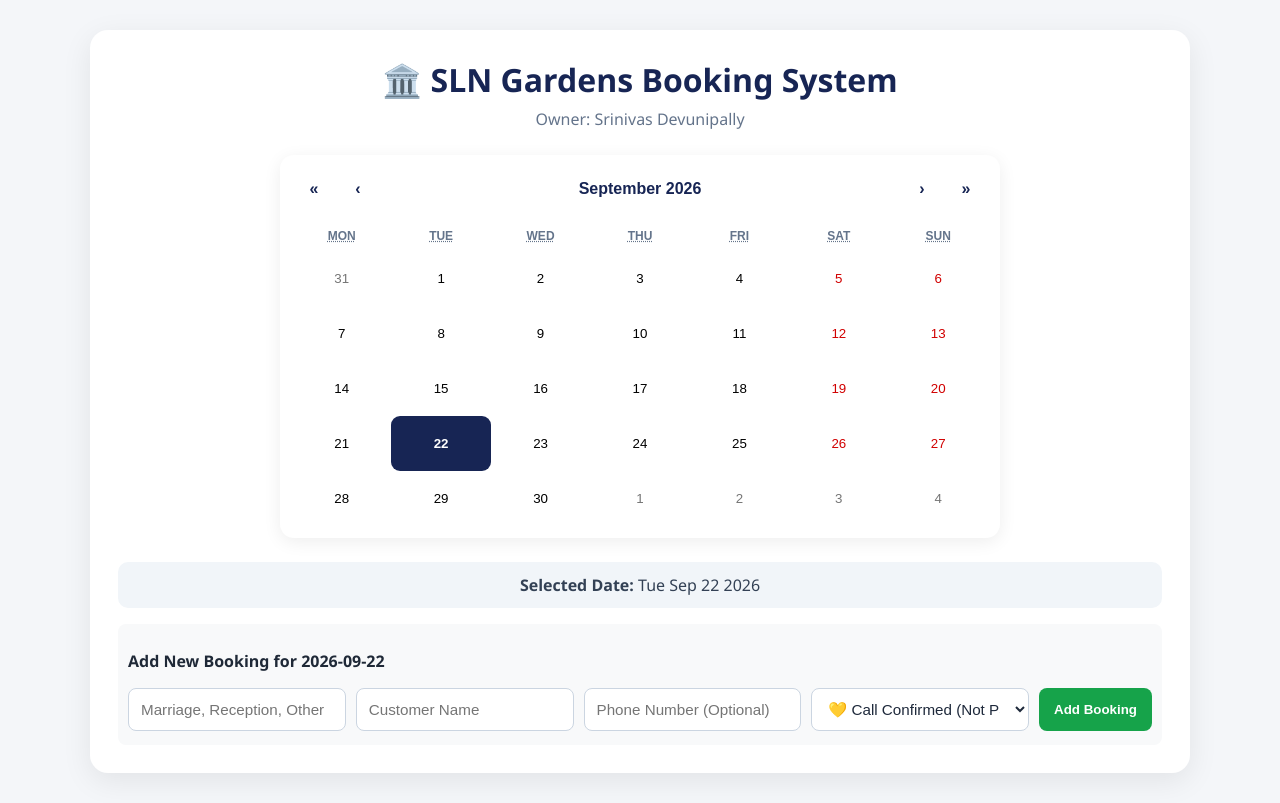
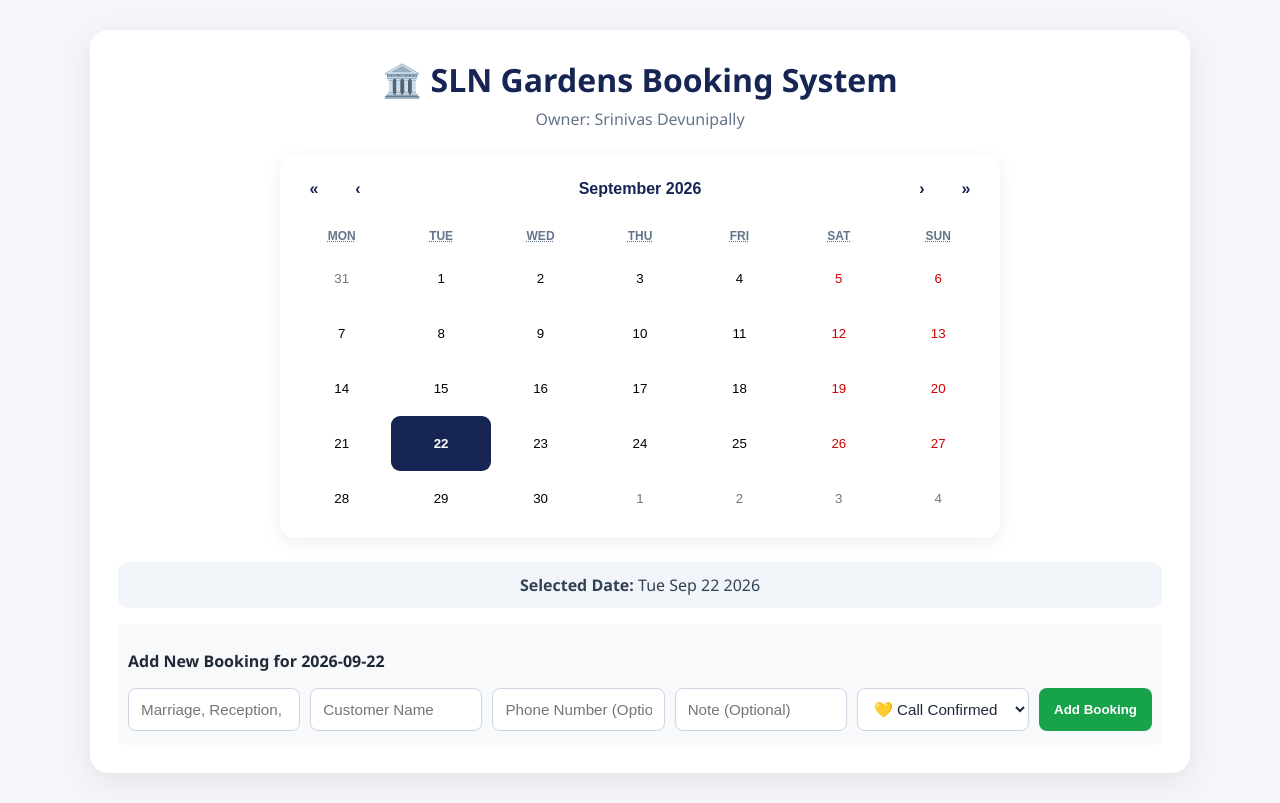
Before and after one commit to rupadevunipally9-byte/sln-gardens-booking-app, a React (Create React App) app: page / in a window 1280 px wide. Built offline with nearby package versions, Linux system fonts and the light colour scheme; no server answers; the database is empty.

Commit message:
Refactor date formatting and booking table logic
Refactor date handling and improve readability in App.js.

```diff
--- a/src/App.js
+++ b/src/App.js
@@ -5,9 +5,22 @@ import './App.css';
 import { db } from './firebase';
 import { ref, onValue, push, update, remove } from "firebase/database";
 
+// Get date in local format: YYYY-MM-DD
+function formatLocalDate(date) {
+  const year = date.getFullYear();
+  const month = String(date.getMonth() + 1).padStart(2, '0');
+  const day = String(date.getDate()).padStart(2, '0');
+
+  return `${year}-${month}-${day}`;
+}
+
 function getTileClass(date, bookings) {
-  const dateStr = date.toISOString().slice(0, 10);
-  const bookingsForDate = bookings.filter(b => b.date === dateStr);
+  const dateStr = formatLocalDate(date);
+
+  const bookingsForDate = bookings.filter(
+    b => b.date === dateStr
+  );
+
   if (bookingsForDate.length === 0) return '';
 
   let hasRed = false;
@@ -16,10 +29,15 @@ function getTileClass(date, bookings) {
   let hasYellow = false;
 
   bookingsForDate.forEach(booking => {
-    if (booking.status === 'completedNotPaid') hasRed = true;
-    else if (booking.status === 'completedPaid') hasGreen = true;
-    else if (booking.status === 'prepaid') hasBlue = true;
-    else if (booking.status === 'call') hasYellow = true;
+    if (booking.status === 'completedNotPaid') {
+      hasRed = true;
+    } else if (booking.status === 'completedPaid') {
+      hasGreen = true;
+    } else if (booking.status === 'prepaid') {
+      hasBlue = true;
+    } else if (booking.status === 'call') {
+      hasYellow = true;
+    }
   });
 
   if (hasRed) return 'red-tile';
@@ -30,8 +48,16 @@ function getTileClass(date, bookings) {
   return '';
 }
 
-function BookingsTable({ bookings, dateStr, onEdit, onComplete, onDelete }) {
-  const dateBookings = bookings.filter(b => b.date === dateStr);
+function BookingsTable({
+  bookings,
+  dateStr,
+  onEdit,
+  onComplete,
+  onDelete
+}) {
+  const dateBookings = bookings.filter(
+    b => b.date === dateStr
+  );
 
   if (dateBookings.length === 0) return null;
 
@@ -39,7 +65,9 @@ function BookingsTable({ bookings, dateStr, onEdit, onComplete, onDelete }) {
     const today = new Date();
     today.setHours(0, 0, 0, 0);
 
-    const d = new Date(dstr);
+    const [year, month, day] = dstr.split('-').map(Number);
+
+    const d = new Date(year, month - 1, day);
     d.setHours(0, 0, 0, 0);
 
     return d < today;
@@ -50,12 +78,14 @@ function BookingsTable({ bookings, dateStr, onEdit, onComplete, onDelete }) {
       <h3>Bookings for {dateStr}</h3>
 
       <table className="responsive-table">
+
         <thead>
           <tr>
             <th>ID</th>
             <th>Event Type</th>
             <th>Customer Name</th>
             <th>Phone Number</th>
+            <th>Note</th>
             <th>Status</th>
             <th>Payment Action</th>
             <th>Complete Event</th>
@@ -65,38 +95,57 @@ function BookingsTable({ bookings, dateStr, onEdit, onComplete, onDelete }) {
 
         <tbody>
           {dateBookings.map((b, idx) => {
+
             const past = isPastDate(b.date);
 
             let rowColor = '';
 
-            if (b.status === 'prepaid') rowColor = 'row-blue';
-            else if (b.status === 'call') rowColor = 'row-yellow';
-            else if (b.status === 'completedPaid') rowColor = 'row-green';
-            else if (b.status === 'completedNotPaid') rowColor = 'row-red';
+            if (b.status === 'prepaid') {
+              rowColor = 'row-blue';
+            } else if (b.status === 'call') {
+              rowColor = 'row-yellow';
+            } else if (b.status === 'completedPaid') {
+              rowColor = 'row-green';
+            } else if (b.status === 'completedNotPaid') {
+              rowColor = 'row-red';
+            }
 
             return (
-              <tr key={b.key || idx} className={rowColor}>
+              <tr
+                key={b.key || idx}
+                className={rowColor}
+              >
+
                 <td>{b.id}</td>
 
                 <td>{b.type}</td>
 
                 <td>{b.name}</td>
 
+                {/* Optional phone */}
                 <td>{b.phone || '—'}</td>
 
+                {/* Optional note */}
+                <td>{b.note || '—'}</td>
+
                 <td>
-                  {b.status === 'prepaid' && '💙 PAID (Booked)'}
+                  {b.status === 'prepaid' &&
+                    '💙 PAID (Booked)'}
 
-                  {b.status === 'call' && '💛 Call Confirmed (Not Paid)'}
+                  {b.status === 'call' &&
+                    '💛 Call Confirmed (Not Paid)'}
 
-                  {b.status === 'completedPaid' && '💚 Completed & Paid'}
+                  {b.status === 'completedPaid' &&
+                    '💚 Completed & Paid'}
 
                   {b.status === 'completedNotPaid' &&
                     '❤️ Completed - PAYMENT PENDING'}
                 </td>
 
                 <td>
-                  {(b.status === 'call' || b.status === 'prepaid') && (
+                  {(b.status === 'call' ||
+                    b.status === 'prepaid') && (
+
                     <button
                       onClick={() => onEdit(b.key, b)}
                       className="primary-btn"
@@ -109,6 +158,7 @@ function BookingsTable({ bookings, dateStr, onEdit, onComplete, onDelete }) {
 
                   {(b.status === 'completedPaid' ||
                     b.status === 'completedNotPaid') && (
+
                     <span style={{ color: '#666' }}>
                       Event Completed
                     </span>
@@ -116,8 +166,11 @@ function BookingsTable({ bookings, dateStr, onEdit, onComplete, onDelete }) {
                 </td>
 
                 <td>
-                  {(b.status === 'call' || b.status === 'prepaid') &&
+
+                  {(b.status === 'call' ||
+                    b.status === 'prepaid') &&
                     past && (
+
                     <button
                       onClick={() => onComplete(b.key)}
                       className="success-btn"
@@ -126,8 +179,10 @@ function BookingsTable({ bookings, dateStr, onEdit, onComplete, onDelete }) {
                     </button>
                   )}
 
-                  {(b.status === 'call' || b.status === 'prepaid') &&
+                  {(b.status === 'call' ||
+                    b.status === 'prepaid') &&
                     !past && (
+
                     <span
                       style={{
                         color: '#0d6efd',
@@ -140,6 +195,7 @@ function BookingsTable({ bookings, dateStr, onEdit, onComplete, onDelete }) {
 
                   {(b.status === 'completedPaid' ||
                     b.status === 'completedNotPaid') && (
+
                     <span
                       style={{
                         color: '#198754',
@@ -149,48 +205,66 @@ function BookingsTable({ bookings, dateStr, onEdit, onComplete, onDelete }) {
                       ✓ Event Over
                     </span>
                   )}
+
                 </td>
 
                 <td>
+
                   <button
                     onClick={() => onDelete(b.key)}
                     className="danger-btn"
                   >
                     Delete
                   </button>
+
                 </td>
+
               </tr>
             );
           })}
         </tbody>
+
       </table>
     </div>
   );
 }
 
 function AddBookingForm({ dateStr, onAdd }) {
+
   const [type, setType] = useState("");
   const [name, setName] = useState("");
+
+  // Optional fields
   const [phone, setPhone] = useState("");
+  const [note, setNote] = useState("");
+
   const [status, setStatus] = useState("call");
 
   const handleSubmit = (e) => {
+
     e.preventDefault();
 
     if (type.trim() && name.trim()) {
+
       onAdd({
         id: Date.now(),
         date: dateStr,
-        type,
-        name,
+        type: type.trim(),
+        name: name.trim(),
+
+        // Optional fields
         phone: phone.trim(),
+        note: note.trim(),
+
         status,
         paid: status === 'prepaid'
       });
 
+      // Clear form
       setType("");
       setName("");
       setPhone("");
+      setNote("");
       setStatus("call");
     }
   };
@@ -204,13 +278,16 @@ function AddBookingForm({ dateStr, onAdd }) {
         borderRadius: '8px'
       }}
     >
+
       <h3 style={{ fontSize: '1rem' }}>
         Add New Booking for {dateStr}
       </h3>
 
       <form onSubmit={handleSubmit}>
+
         <div className="responsive-form-row">
 
+          {/* Event Type - Required */}
           <input
             value={type}
             onChange={e => setType(e.target.value)}
@@ -219,6 +296,7 @@ function AddBookingForm({ dateStr, onAdd }) {
             required
           />
 
+          {/* Customer Name - Required */}
           <input
             value={name}
             onChange={e => setName(e.target.value)}
@@ -227,6 +305,7 @@ function AddBookingForm({ dateStr, onAdd }) {
             required
           />
 
+          {/* Phone - Optional */}
           <input
             type="tel"
             value={phone}
@@ -235,11 +314,22 @@ function AddBookingForm({ dateStr, onAdd }) {
             className="responsive-input"
           />
 
+          {/* Note - Optional */}
+          <input
+            type="text"
+            value={note}
+            onChange={e => setNote(e.target.value)}
+            placeholder="Note (Optional)"
+            className="responsive-input"
+          />
+
+          {/* Status */}
           <select
             value={status}
             onChange={e => setStatus(e.target.value)}
             className="responsive-input"
           >
+
             <option value="call">
               💛 Call Confirmed (Not Paid)
             </option>
@@ -247,8 +337,10 @@ function AddBookingForm({ dateStr, onAdd }) {
             <option value="prepaid">
               💙 Prepaid
             </option>
+
           </select>
 
+          {/* Add Button */}
           <button
             type="submit"
             className="success-btn"
@@ -257,70 +349,118 @@ function AddBookingForm({ dateStr, onAdd }) {
           </button>
 
         </div>
+
       </form>
+
     </div>
   );
 }
 
 export default function App() {
-  const [selectedDate, setSelectedDate] = useState(new Date());
-  const [bookings, setBookings] = useState([]);
+
+  const [selectedDate, setSelectedDate] =
+    useState(new Date());
+
+  const [bookings, setBookings] =
+    useState([]);
 
   useEffect(() => {
+
     const bookingsRef = ref(db, 'bookings');
 
     onValue(bookingsRef, snapshot => {
+
       const val = snapshot.val();
+
       const bookingsList = [];
 
+      if (val) {
         for (let key in val) {
+
           bookingsList.push({
             ...val[key],
             key
           });
+
+        }
       }
 
       setBookings(bookingsList);
     });
+
   }, []);
 
-  const dateStr = selectedDate.toISOString().slice(0, 10);
+  // FIXED: use local date instead of toISOString()
+  const dateStr = formatLocalDate(selectedDate);
 
   const handleAdd = (booking) => {
-    push(ref(db, 'bookings'), booking);
+
+    push(
+      ref(db, 'bookings'),
+      booking
+    );
+
   };
 
   // Toggle between paid and not paid
-  const handleEdit = (bookingKey, booking) => {
+  const handleEdit = (
+    bookingKey,
+    booking
+  ) => {
+
     if (booking.status === "call") {
-      update(ref(db, `bookings/${bookingKey}`), {
+
+      update(
+        ref(db, `bookings/${bookingKey}`),
+        {
           status: 'prepaid',
           paid: true
-      });
+        }
+      );
+
     } else if (booking.status === "prepaid") {
-      update(ref(db, `bookings/${bookingKey}`), {
+
+      update(
+        ref(db, `bookings/${bookingKey}`),
+        {
           status: 'call',
           paid: false
-      });
+        }
+      );
+
     }
   };
 
   const handleComplete = (bookingKey) => {
-    const b = bookings.find(bk => bk.key === bookingKey);
 
-    update(ref(db, `bookings/${bookingKey}`), {
+    const b = bookings.find(
+      bk => bk.key === bookingKey
+    );
+
+    if (!b) return;
+
+    update(
+      ref(db, `bookings/${bookingKey}`),
+      {
         status: b.paid
           ? 'completedPaid'
           : 'completedNotPaid'
-    });
+      }
+    );
+
   };
 
   // DELETE event
   const handleDelete = (bookingKey) => {
-    remove(ref(db, `bookings/${bookingKey}`));
+
+    remove(
+      ref(db, `bookings/${bookingKey}`)
+    );
+
   };
 
   return (
+
     <div className="main-wrap">
 
       <h1 className="page-title">
@@ -332,33 +472,49 @@ export default function App() {
       </p>
 
       <Calendar
+
         onClickDay={setSelectedDate}
+
         value={selectedDate}
+
         tileClassName={({ date, view }) =>
           view === 'month'
             ? getTileClass(date, bookings)
             : null
         }
+
       />
 
       <div>
 
         <p className="selected-date">
+
           <b>Selected Date:</b>{' '}
+
           {selectedDate.toDateString()}
+
         </p>
 
         <BookingsTable
+
           bookings={bookings}
+
           dateStr={dateStr}
+
           onEdit={handleEdit}
+
           onComplete={handleComplete}
+
           onDelete={handleDelete}
+
         />
 
         <AddBookingForm
+
           dateStr={dateStr}
+
           onAdd={handleAdd}
+
         />
 
       </div>
```
Lines whose indentation alone changed are shown as unchanged.
